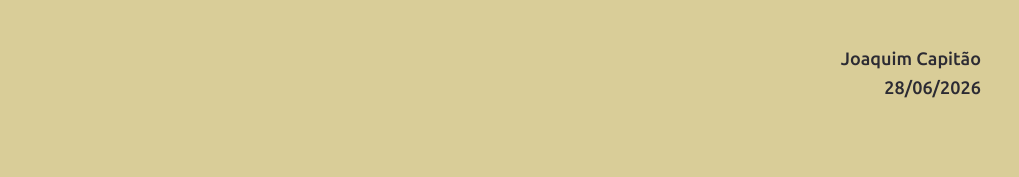
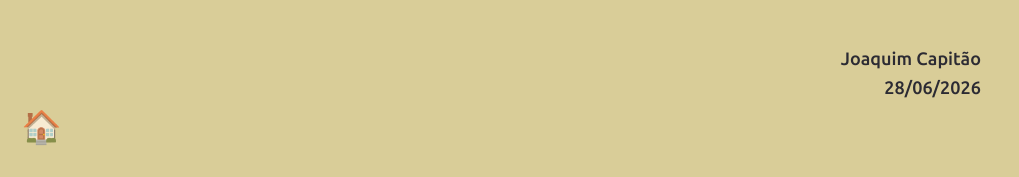
Before and after one commit to joaquim-capitao/queime-depois-de-ler, a Jekyll site: the page built from desporto-perfeito.md, in a window 1280 px wide. Shown: the part 1740-1917 px from the top of the page, without its empty margins (0-1019 px from the left). Built offline with Jekyll 4.4.1, drawn with Linux system fonts in a browser that asks for light colours; our own code applies the rules of GitHub Pages for plain Markdown files; before the commit the page ends 1868 px from its top, so only the background shows below that.

Commit message:
Atualizar o style-light.html

```diff
--- a/_layouts/style-light.html
+++ b/_layouts/style-light.html
@@ -14,5 +14,9 @@
         </article>
     </main>
 
+    <a href="{{ '/index' | relative_url }}" style="font-size: 32px; text-decoration: none; opacity: 0.8;" title="Voltar ao índice">🏠</a>
+        </footer>
+
+
 </body>
 </html>
```
